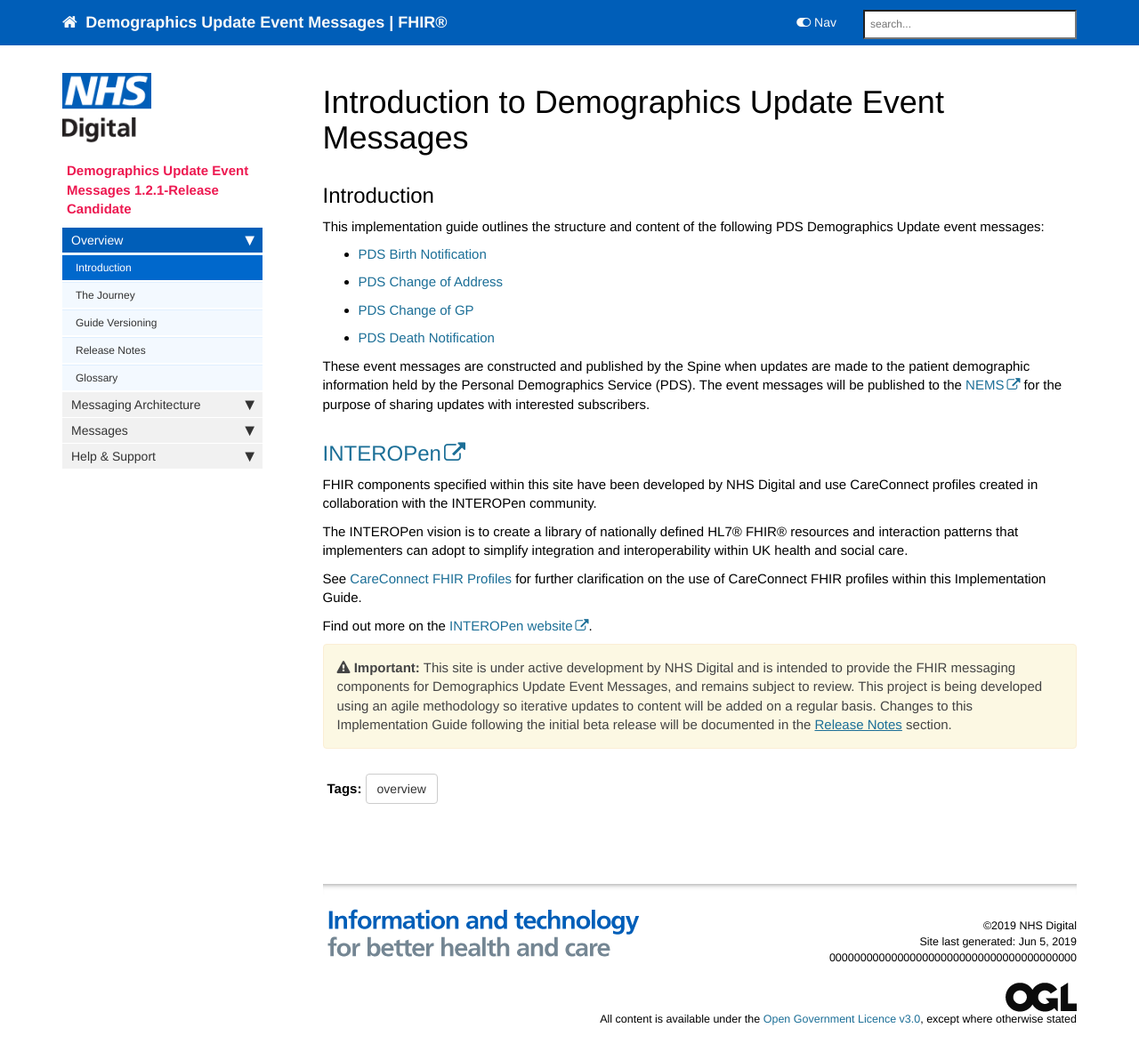
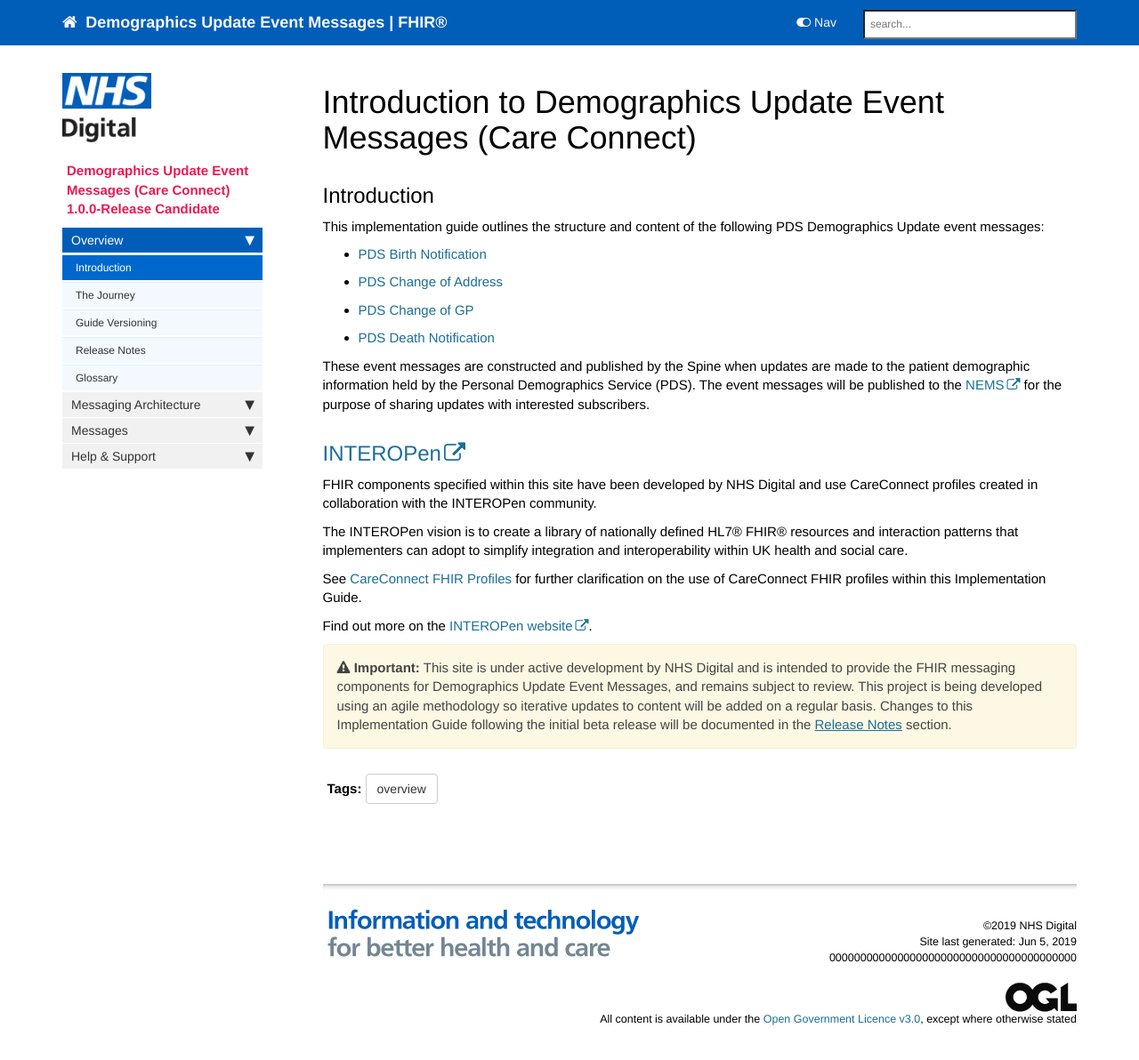
Before and after one commit to nhsconnect/Demographic-Event-Messages-CareConnect, a Jekyll site: the page built from index.md, in a window 1280 px wide and 1216 px high. Shown: the top 1192 px of the window at 89% size. Built offline with Jekyll 4.4.1, drawn with Linux system fonts in a browser that asks for light colours; nearby versions of some CDN libraries; comment, search, counter and statistics services are not loaded.

```diff
--- a/_data/sidebars/overview_sidebar.yml
+++ b/_data/sidebars/overview_sidebar.yml
@@ -1,7 +1,7 @@
 entries:
-- title: Demographics Update Event Messages
-  product: Demographics Update Event Messages
-  version: 1.2.1-Release Candidate
+- title: Demographics Update Event Messages (Care Connect)
+  product: Demographics Update Event Messages (Care Connect)
+  version: 1.0.0-Release Candidate
   levels: one
   folders:
 
--- a/index.md
+++ b/index.md
@@ -1,5 +1,5 @@
 ---
-title: Introduction to Demographics Update Event Messages
+title: Introduction to Demographics Update Event Messages (Care Connect)
 keywords: homepage
 tags: [overview]
 sidebar: overview_sidebar
```
